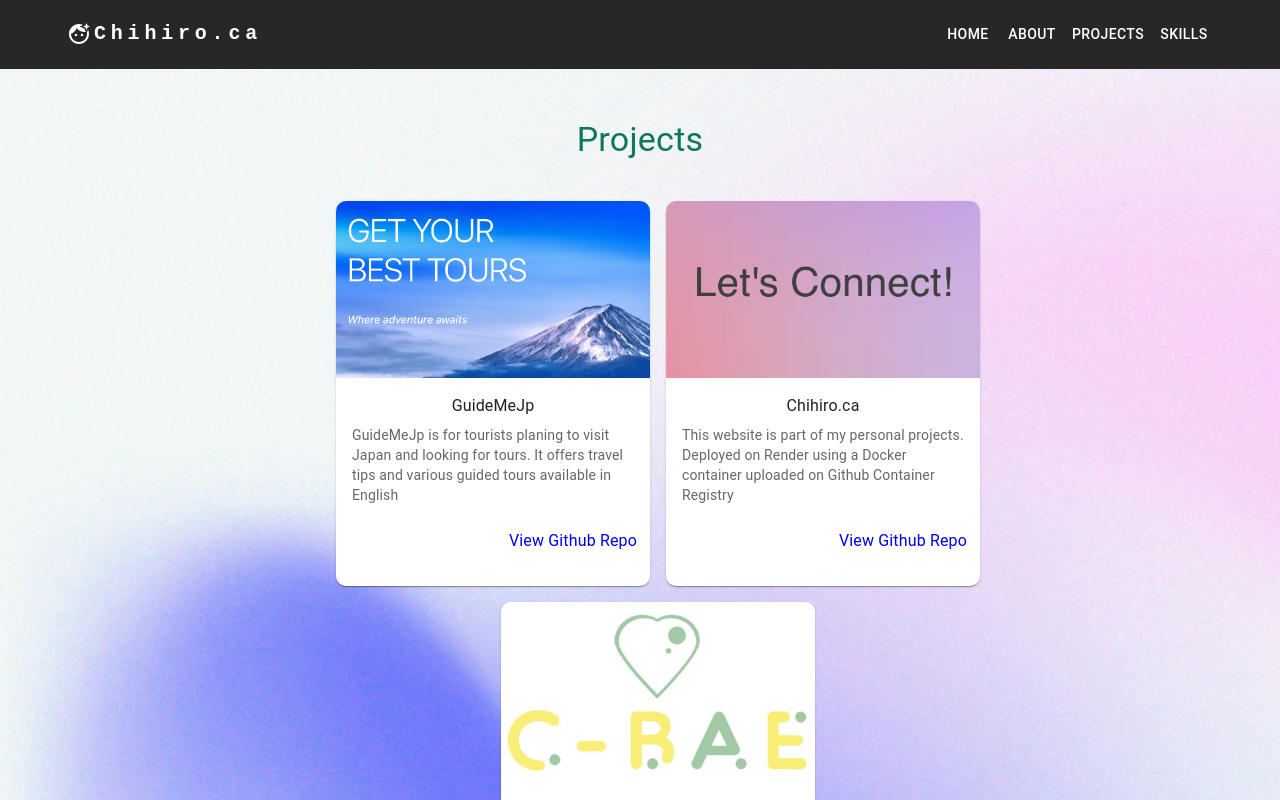
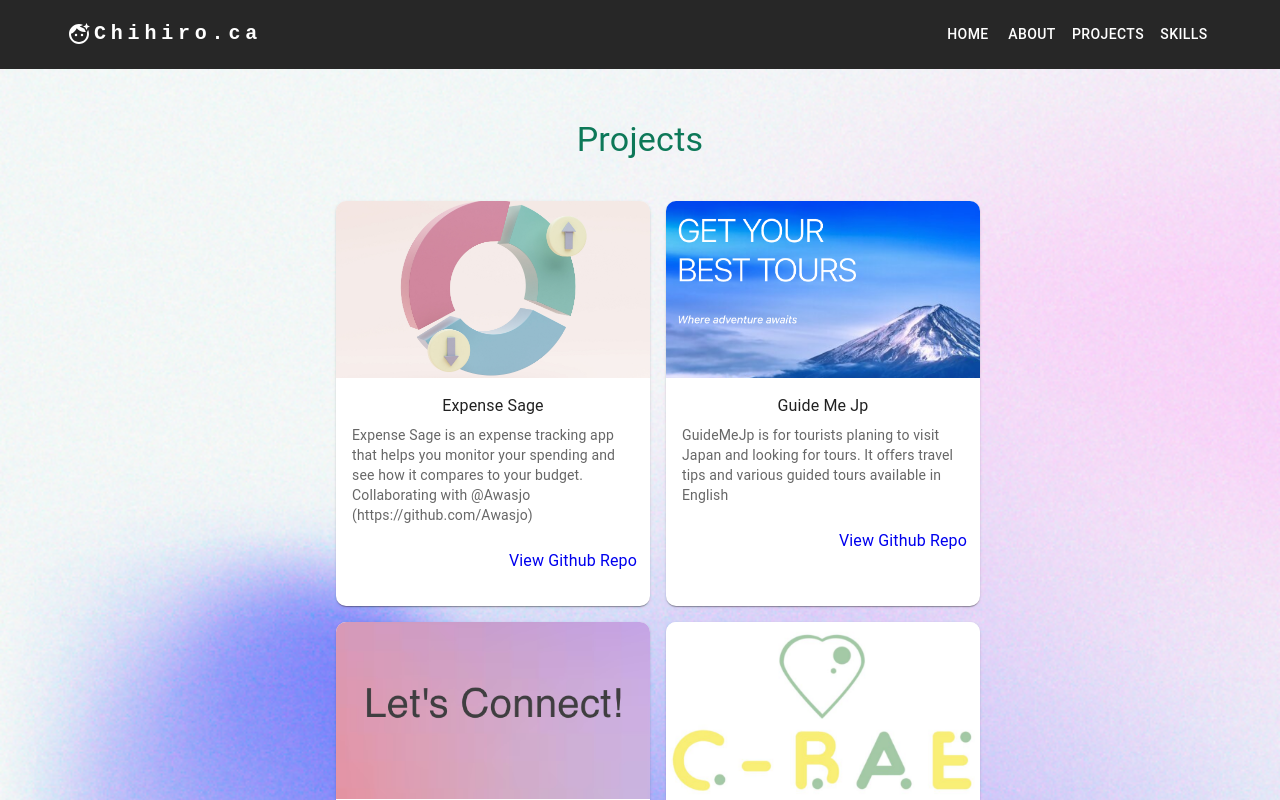
Before and after one commit to Chihiro88G/aboutme-s3, a React (Create React App) app: page /projects in a window 1280 px wide. Shown: the top 800 px of the page. Built offline with nearby package versions, Linux system fonts and the light colour scheme; the HTML template or start-up script is replaced by a standard one.

Commit message:
added Expense Sage into projects

```diff
--- a/src/pages/Projects.js
+++ b/src/pages/Projects.js
@@ -3,6 +3,7 @@ import { Typography, Grid, useMediaQuery } from "@mui/material";
 import Title from "../components/Common/Title";
 import PageContainer from "../components/Common/PageContainer";
 import ProjectCard from "../components/Projects/ProjectCard";
+import expenseSageImg from "../images/expense-sage.jpg";
 import guideMeImg from "../images/guideme-jp.png";
 import chihiroCaImg from "../images/chihiro-ca.png";
 import cbayImg from "../images/cbay.png";
@@ -39,7 +40,16 @@ export default function Projects() {
       >
         <Grid item xs={12} md={6} sx={{ padding: 0 }}>
           <ProjectCard
-            name='GuideMeJp'
+            name='Expense Sage'
+            overview='Expense Sage is an expense tracking app that helps you monitor your spending and see how it compares to your budget. Collaborating with @Awasjo (https://github.com/Awasjo)'
+            link={gitUri + 'expense-sage-backend'}
+            imgUrl={expenseSageImg}
+          />
+        </Grid>
+
+        <Grid item xs={12} md={6} sx={{ padding: 0 }}>
+          <ProjectCard
+            name='Guide Me Jp'
             overview='GuideMeJp is for tourists planing to visit Japan and looking for tours. It offers travel tips and various guided tours available in English'
             link={gitUri + 'jp-guides'}
             imgUrl={guideMeImg}
```
Also changed, not shown: src/images/expense-sage.jpg (added).
